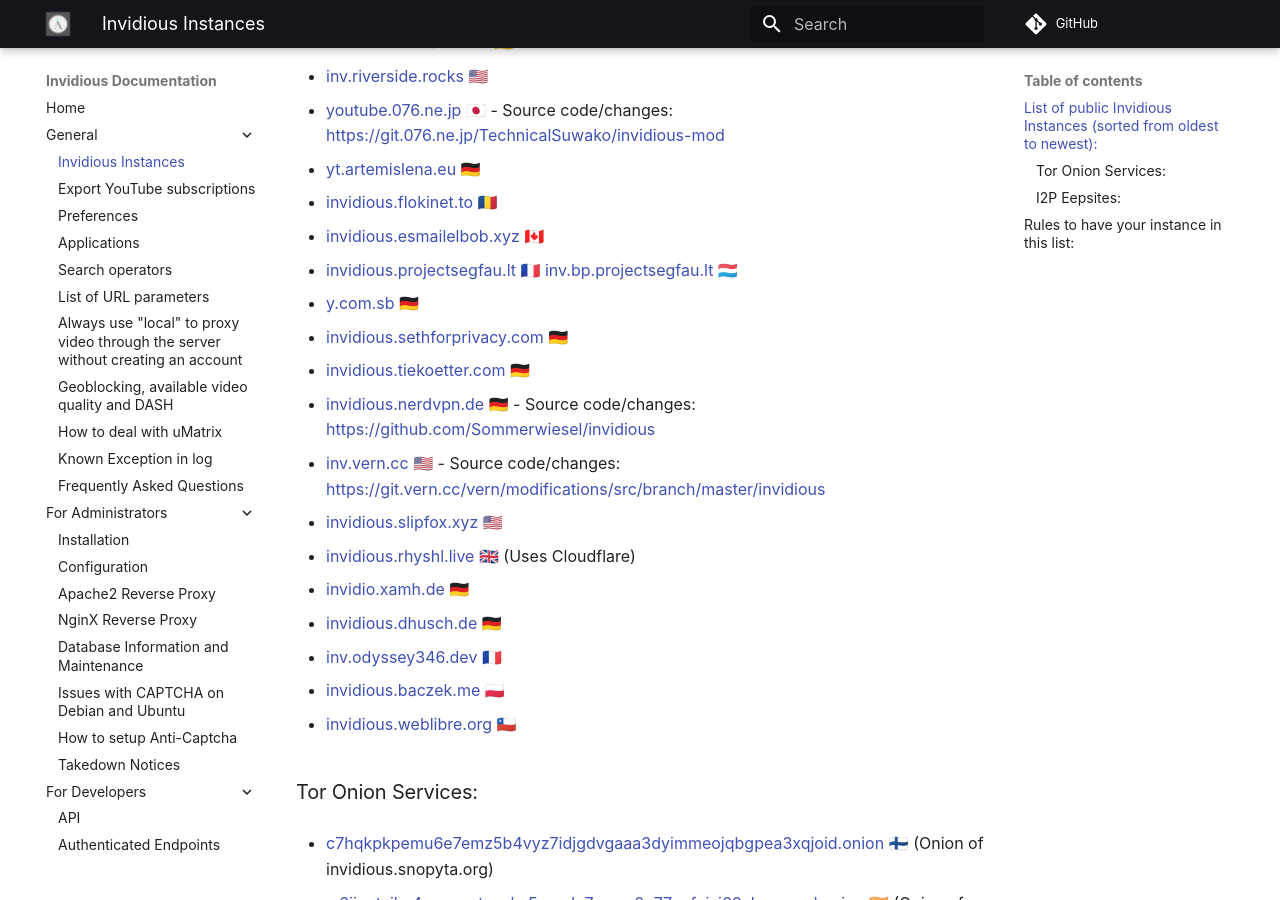
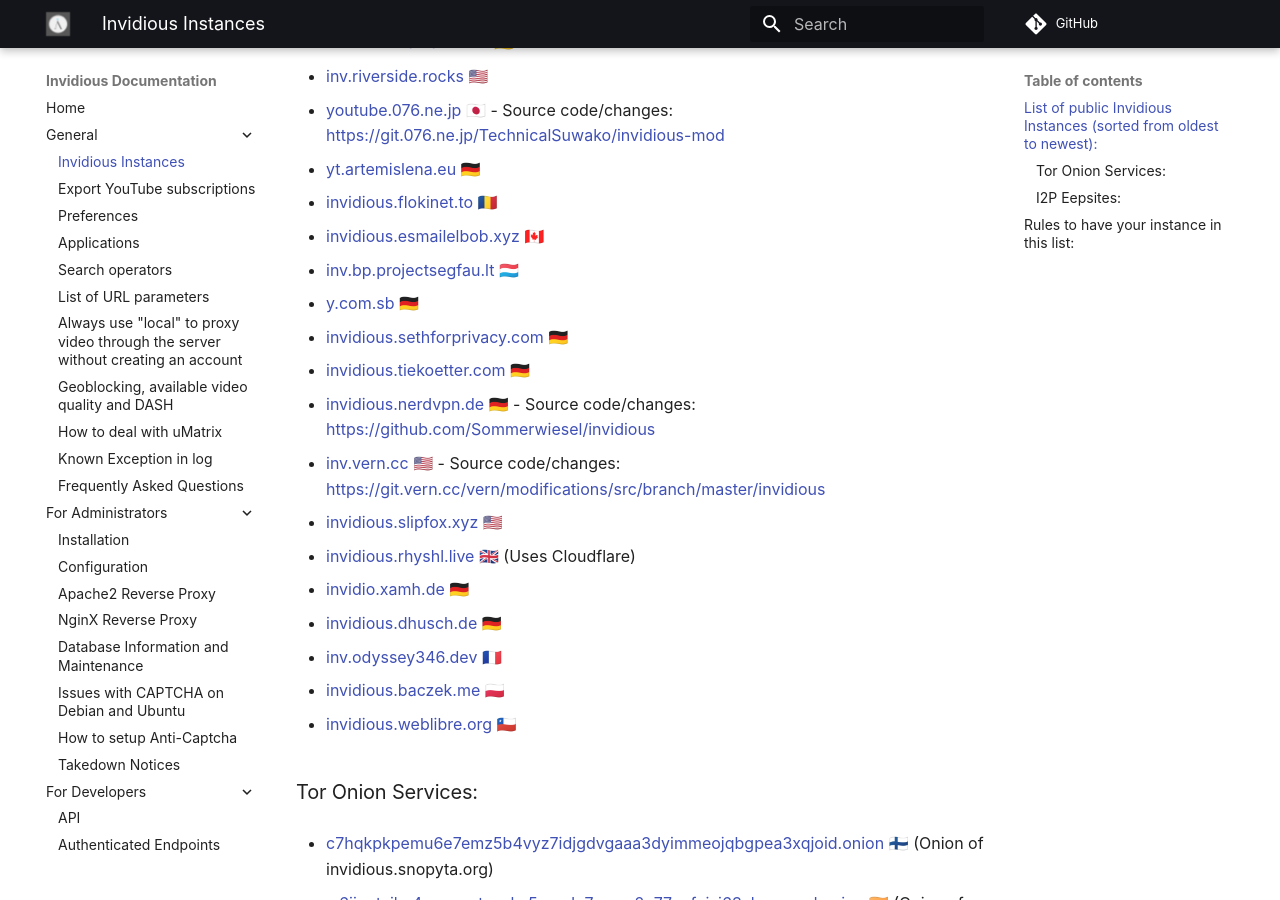
Before and after one commit to iv-org/documentation, an MkDocs documentation site: the page built from docs/instances.md, in a window 1280 px wide and 900 px high, scrolled down 548 px. Built offline with MkDocs 1.6.1 and Material for MkDocs 9.7.7, drawn with Linux system fonts in a browser that asks for light colours; comment, search, counter and statistics services are not loaded; grey boxes are pictures that could not be loaded.

Commit message:
Remove invidious.projectsegfau.lt often down + bad uptime

```diff
--- a/docs/instances.md
+++ b/docs/instances.md
@@ -26,7 +26,7 @@
 
 * [invidious.esmailelbob.xyz](https://invidious.esmailelbob.xyz) 🇨🇦
 
-* [invidious.projectsegfau.lt](https://invidious.projectsegfau.lt) 🇫🇷 [inv.bp.projectsegfau.lt](https://inv.bp.projectsegfau.lt) 🇱🇺
+* [inv.bp.projectsegfau.lt](https://inv.bp.projectsegfau.lt) 🇱🇺
 
 * [y.com.sb](https://y.com.sb) 🇩🇪
 
```
